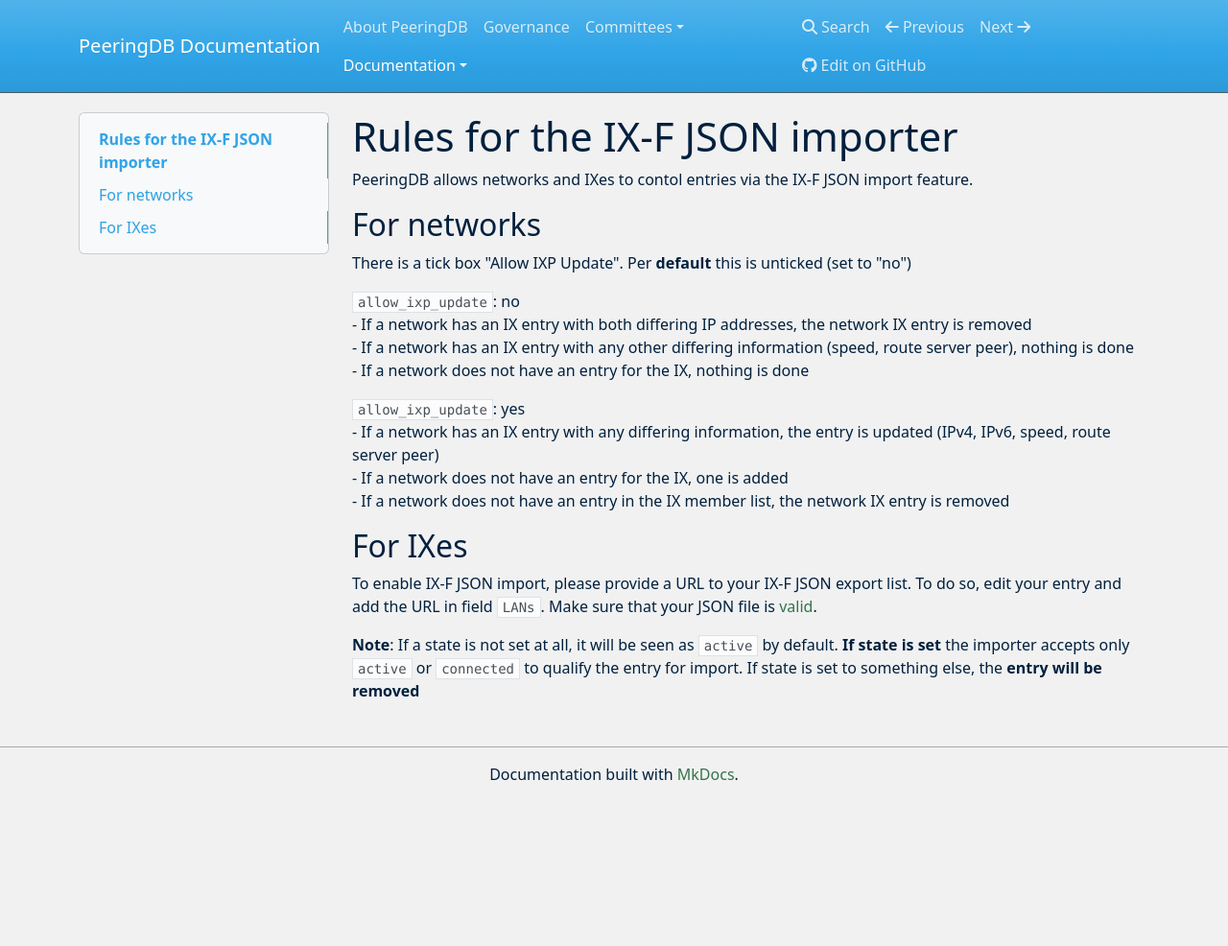
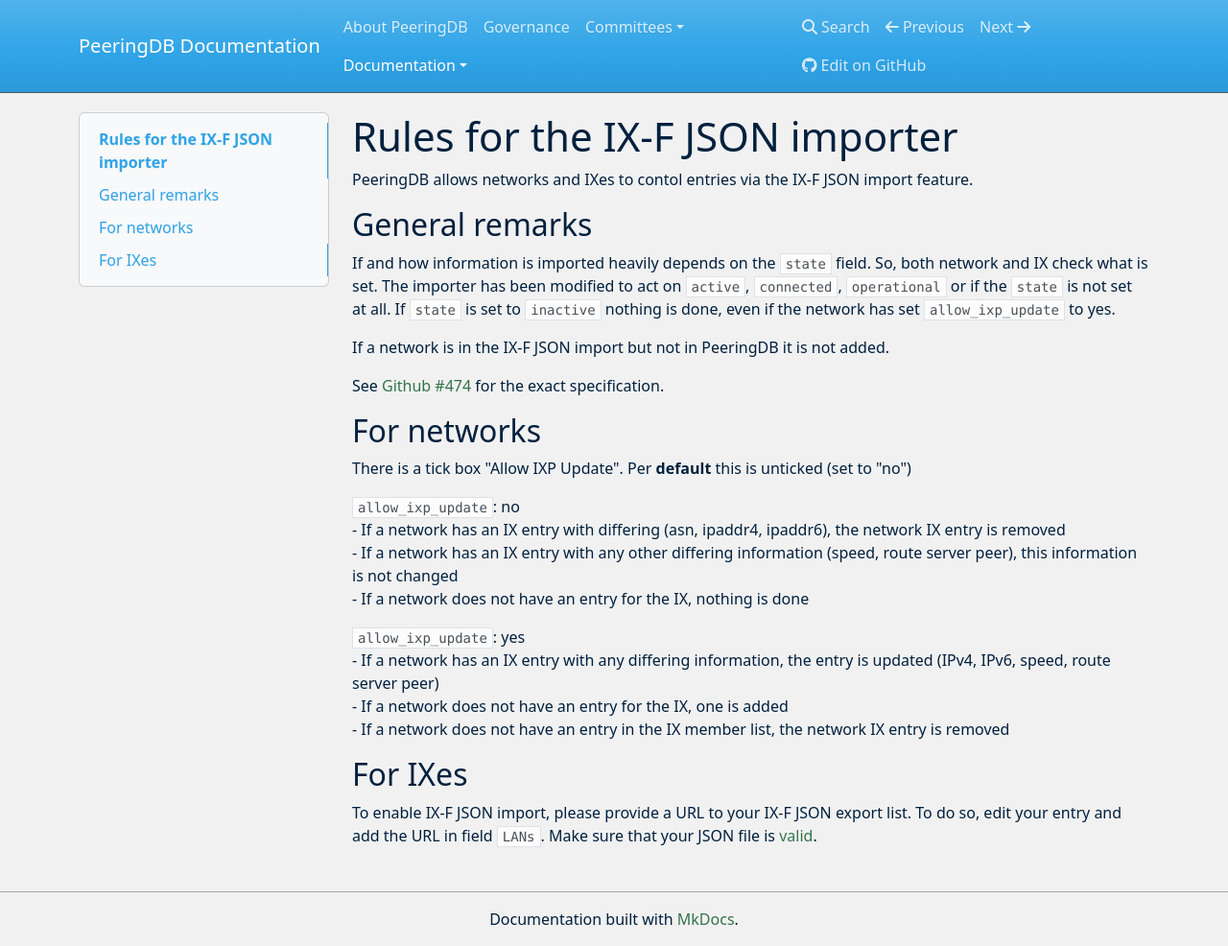
Before and after one commit to peeringdb/docs, an MkDocs documentation site: the page built from docs/ix-f-json-import-rules.md, in a window 1280 px wide and 986 px high. Shown: the whole window at 96% size. Built offline with MkDocs 1.6.1, drawn with Linux system fonts in a browser that asks for light colours; nearby versions of some CDN libraries.

Commit message:
Update ix-f-json-import-rules.md
Updated information according to Github #474

```diff
--- a/docs/ix-f-json-import-rules.md
+++ b/docs/ix-f-json-import-rules.md
@@ -1,11 +1,19 @@
 # Rules for the IX-F JSON importer
 PeeringDB allows networks and IXes to contol entries via the IX-F JSON import feature.
+
+## General remarks
+If and how information is imported heavily depends on the `state` field. So, both network and IX check what is set. The importer has been modified to act on `active`, `connected`, `operational` or if the `state` is not set at all. If `state` is set to `inactive` nothing is done, even if the network has set `allow_ixp_update` to yes.
+
+If a network is in the IX-F JSON import but not in PeeringDB it is not added.
+
+See [Github #474](https://github.com/peeringdb/peeringdb/issues/474) for the exact specification.
+
 ## For networks
 There is a tick box "Allow IXP Update". Per **default** this is unticked (set to "no")
 
 `allow_ixp_update`: no
-- If a network has an IX entry with both differing IP addresses, the network IX entry is removed
-- If a network has an IX entry with any other differing information (speed, route server peer), nothing is done
+- If a network has an IX entry with differing (asn, ipaddr4, ipaddr6), the network IX entry is removed
+- If a network has an IX entry with any other differing information (speed, route server peer), this information is not changed
 - If a network does not have an entry for the IX, nothing is done
 
 `allow_ixp_update`: yes
@@ -15,5 +23,3 @@
 
 ## For IXes
 To enable IX-F JSON import, please provide a URL to your IX-F JSON export list. To do so, edit your entry and add the URL in field `LANs`. Make sure that your JSON file is [valid](https://www.ixpdb.net/en/validator/).
-
-**Note**: If a state is not set at all, it will be seen as `active` by default. **If state is set** the importer accepts only `active` or `connected` to qualify the entry for import. If state is set to something else, the **entry will be removed**
```
